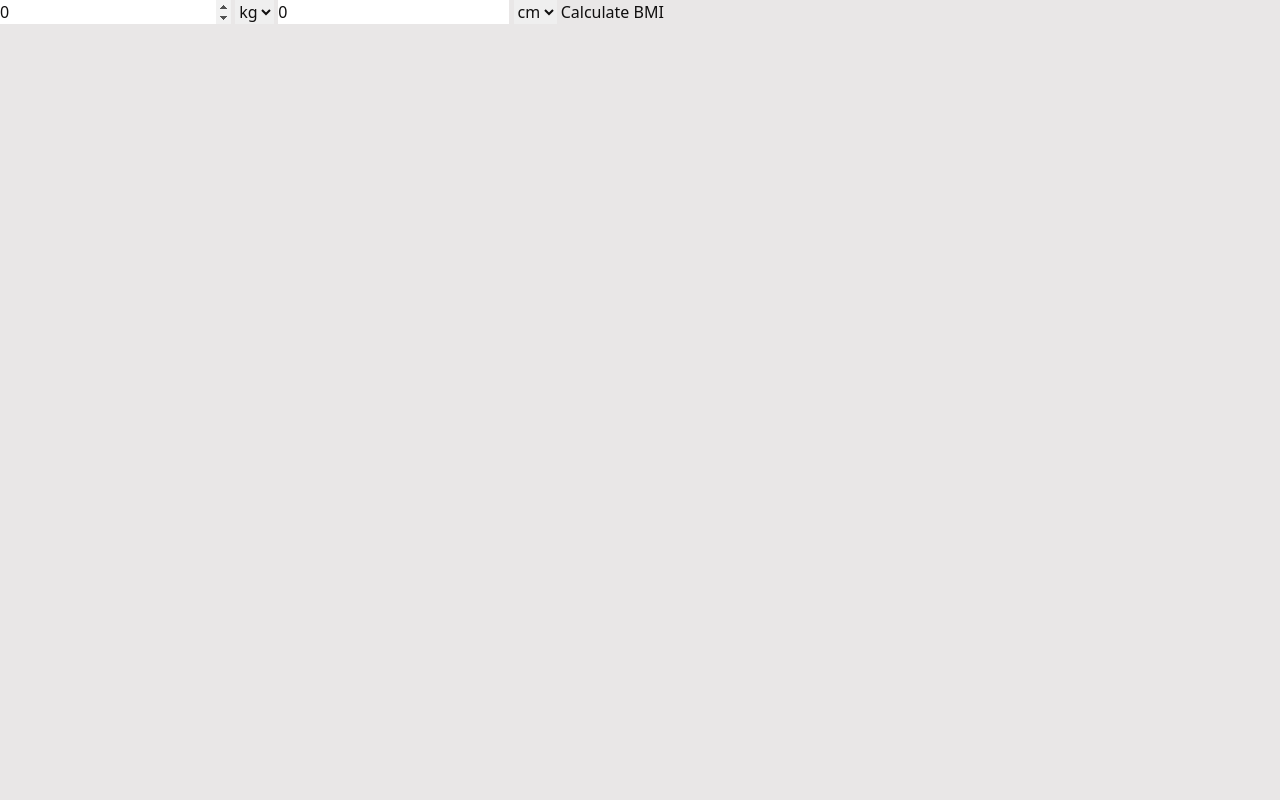
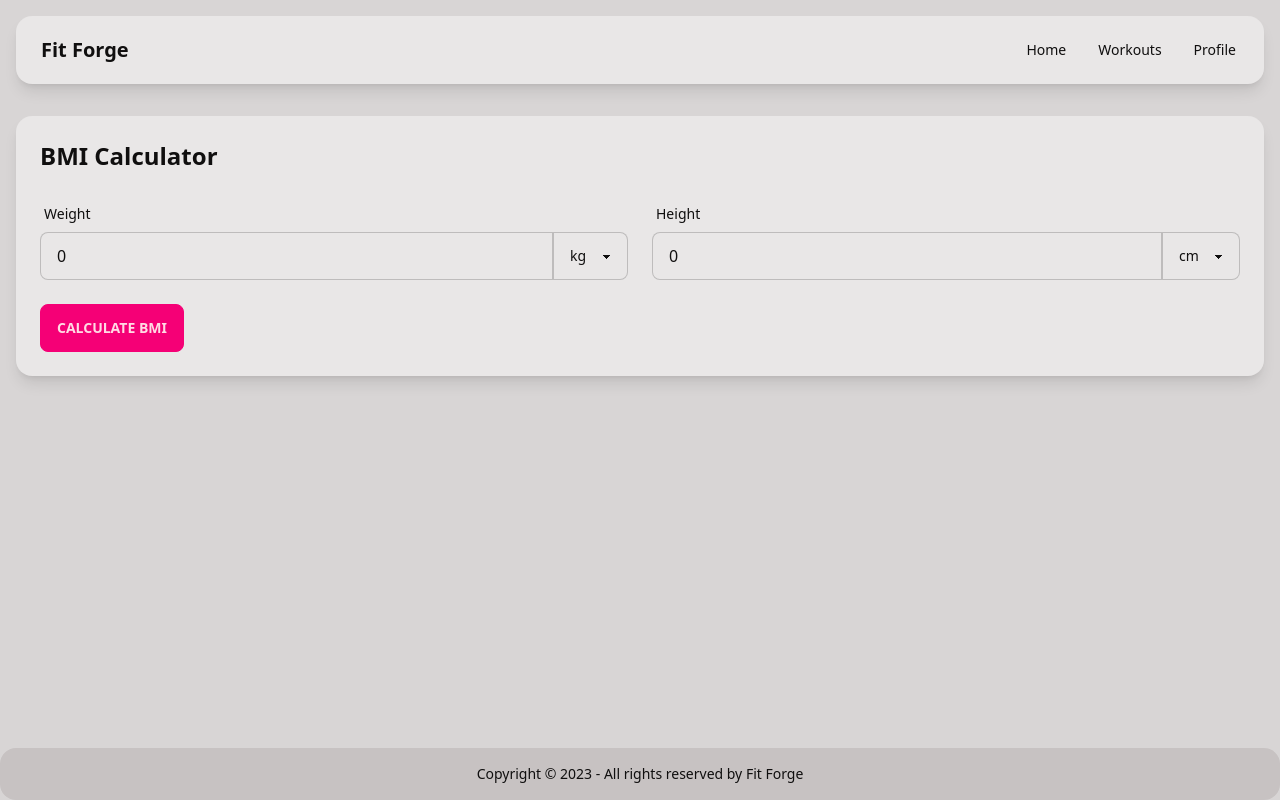
Before and after one commit to spences10/fit-forge, a SvelteKit app: page / in a window 1280 px wide. Built offline with nearby package versions, Linux system fonts and the light colour scheme.

Commit message:
style: :lipstick: make pretty, look gud

```diff
--- a/src/routes/+layout.svelte
+++ b/src/routes/+layout.svelte
@@ -1,5 +1,34 @@
-<script>
+<script lang="ts">
 	import '../app.css';
+
+	let { children } = $props();
 </script>
 
-<slot></slot>
+<div class="flex min-h-screen flex-col bg-base-200">
+	<div class="container mx-auto flex-grow p-4">
+		<header class="navbar mb-8 rounded-box bg-base-100 shadow-lg">
+			<div class="flex-1">
+				<a href="/" class="btn btn-ghost text-xl normal-case">
+					Fit Forge
+				</a>
+			</div>
+			<div class="flex-none">
+				<ul class="menu menu-horizontal px-1">
+					<li><a href="/">Home</a></li>
+					<li><a href="/workouts">Workouts</a></li>
+					<li><a href="/profile">Profile</a></li>
+				</ul>
+			</div>
+		</header>
+		<main class="rounded-box bg-base-100 p-6 shadow-lg">
+			{@render children()}
+		</main>
+	</div>
+	<footer
+		class="footer footer-center mt-8 rounded-box bg-base-300 p-4 text-base-content"
+	>
+		<div>
+			<p>Copyright © 2023 - All rights reserved by Fit Forge</p>
+		</div>
+	</footer>
+</div>
--- a/src/routes/+page.svelte
+++ b/src/routes/+page.svelte
@@ -29,26 +29,69 @@
 	};
 </script>
 
-<input type="number" bind:value={weight} placeholder="Weight" />
-<select bind:value={weight_unit}>
+<h2 class="mb-6 text-2xl font-bold">BMI Calculator</h2>
+<div class="grid grid-cols-1 gap-6 md:grid-cols-2">
+	<div class="form-control w-full">
+		<label class="label" for="weight">
+			<span class="label-text">Weight</span>
+		</label>
+		<div class="flex">
+			<input
+				type="number"
+				bind:value={weight}
+				placeholder="Weight"
+				class="input input-bordered w-full rounded-r-none"
+				id="weight"
+			/>
+			<select
+				bind:value={weight_unit}
+				class="select select-bordered rounded-l-none"
+			>
 				<option value="kg" selected>kg</option>
 				<option value="lb">lb</option>
 				<option value="st">st</option>
 			</select>
-<input type="number" bind:value={height} placeholder="Height" />
-<select bind:value={height_unit}>
+		</div>
+	</div>
+	<div class="form-control w-full">
+		<label class="label" for="height">
+			<span class="label-text">Height</span>
+		</label>
+		<div class="flex">
+			<input
+				type="number"
+				bind:value={height}
+				placeholder="Height"
+				class="input input-bordered w-full rounded-r-none"
+				id="height"
+			/>
+			<select
+				bind:value={height_unit}
+				class="select select-bordered rounded-l-none"
+			>
 				<option value="cm">cm</option>
 				<option value="m" selected>m</option>
 				<option value="in">in</option>
 				<option value="ft">ft</option>
 			</select>
-<button on:click={handle_calculate}>Calculate BMI</button>
+		</div>
+	</div>
+</div>
+
+<button
+	on:click={handle_calculate}
+	class="btn btn-primary mt-6 w-full md:w-auto">Calculate BMI</button
+>
 
 {#if bmi}
-	<p>Your BMI is {bmi} - {category}</p>
-	<p>
+	<div class="mt-6 rounded-box bg-base-200 p-4">
+		<p class="text-lg font-semibold">
+			Your BMI is {bmi} - {category}
+		</p>
+		<p class="mt-2">
 			Ideal weight range: {ideal_weight?.lower_weight.toFixed(1)}
 			{weight_unit} to {ideal_weight?.upper_weight.toFixed(1)}
 			{weight_unit}
 		</p>
+	</div>
 {/if}
```
Lines whose indentation alone changed are shown as unchanged.
